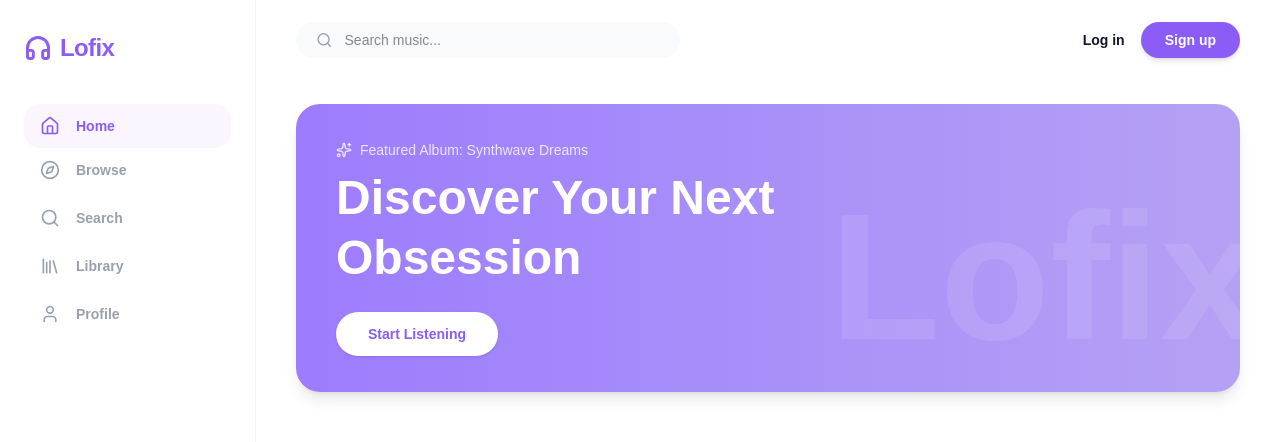
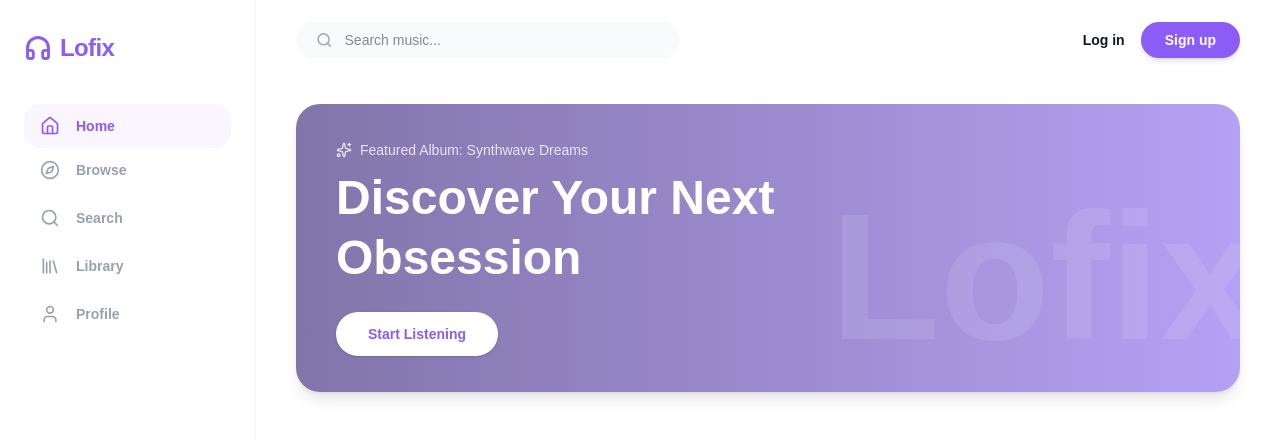
Before and after one commit to Heroicspirit/web-lofix, a Next.js app: page / in a window 1280 px wide. Shown: the top 442 px of the page. Built offline with nearby package versions, Linux system fonts and the light colour scheme.

Commit message:
adding right path of image and some changes

```diff
--- a/app/(public)/page.tsx
+++ b/app/(public)/page.tsx
@@ -32,10 +32,10 @@ export default function RootLandingPage() {
 
   return (
     <div className="py-6 space-y-12 pb-20">
-      <section className="relative h-72 rounded-3xl overflow-hidden bg-gradient-to-r from-[#9d7cfd] to-[#b5a1f4] p-10 text-white flex flex-col justify-center shadow-lg">
+      <section className="relative h-72 rounded-3xl overflow-hidden bg-gradient-to-r from-[#8275aa] to-[#b5a1f4] p-10 text-white flex flex-col justify-center shadow-lg">
         <div className="relative z-10">
           <p className="text-sm font-medium opacity-80 mb-2 flex items-center gap-2">
-             <Sparkles size={16} /> Featured Album: Synthwave Dreams
+            <Sparkles size={16} /> Featured Album: Synthwave Dreams
           </p>
           <h1 className="text-5xl font-bold max-w-xl leading-tight mb-6">Discover Your Next Obsession</h1>
           <button
@@ -66,7 +66,7 @@ export default function RootLandingPage() {
               <div className="relative w-40 h-40 mx-auto mb-4 rounded-full overflow-hidden shadow-md group-hover:shadow-xl transition-all">
                 <img src={artist.src} alt={artist.name} className="w-full h-full object-cover group-hover:scale-110 transition-transform duration-500" />
                 <div className="absolute inset-0 bg-black/20 opacity-0 group-hover:opacity-100 transition-opacity flex items-center justify-center">
-                   <div className="bg-white p-3 rounded-full text-[#8b5cf6] shadow-xl"><Play size={20} fill="currentColor" /></div>
+                  <div className="bg-white p-3 rounded-full text-[#8b5cf6] shadow-xl"><Play size={20} fill="currentColor" /></div>
                 </div>
               </div>
               <h3 className="font-bold text-gray-900">{artist.name}</h3>
```
Also changed, not shown: app/(public)/layout.tsx (+1 -9 lines), public/images/image4.webp (renamed from public/images/image 4.webp).
